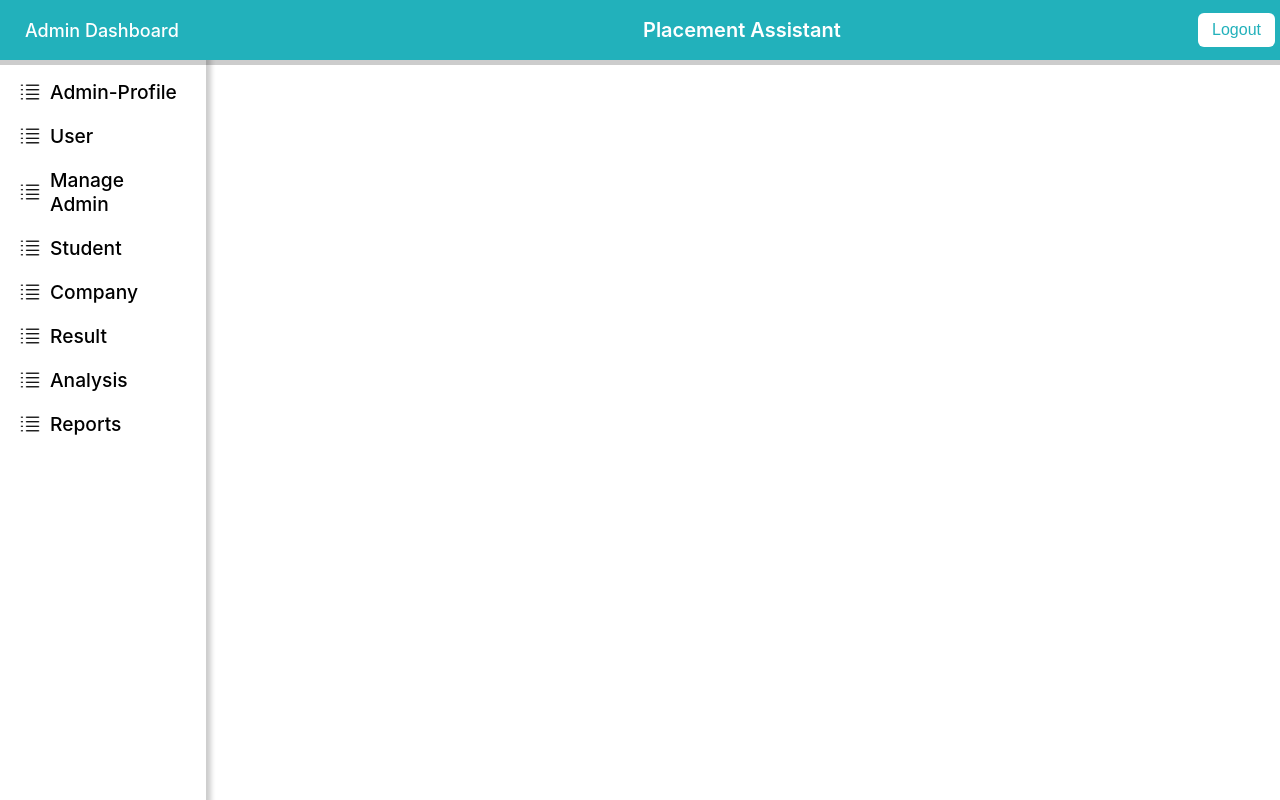
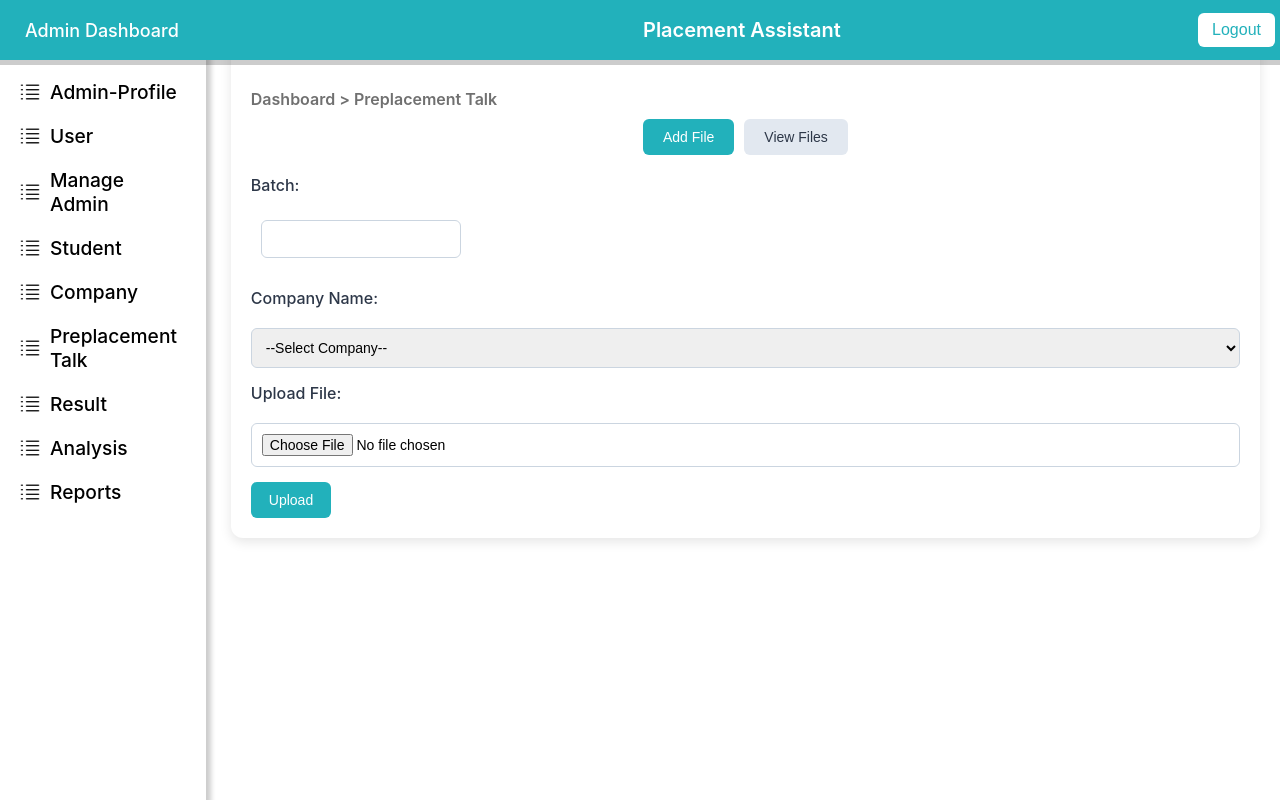
Before and after one commit to NSMakwana/Placement-Assistant-System-Frontend, a React (Create React App) app: page /admin/preplacement_talk in a window 1280 px wide. Built offline with nearby package versions, Linux system fonts and the light colour scheme; what chartjs-plugin-datalabels would draw is missing.

Commit message:
added feature for preplacementg talk

```diff
--- a/src/App.js
+++ b/src/App.js
@@ -17,6 +17,7 @@ import A_AnalysisDashboard from './Pages/admin/A_AnalysisDashboard';
 import U_Dashboard from './Pages/admin/U_Dashboard';
 // import PrivateRoute from './routes/PrivateRoute';
 import ManageAdmin from "./Pages/admin/ManageAdmin";
+import PreplacementTalk from './Pages/admin/Preplacement_talk';
 
 function App() {
   return (
@@ -46,6 +47,7 @@ function App() {
         <Route path="result" element={<EnterResultDashboard />} />
         <Route path="analysis" element={<A_AnalysisDashboard />} />
         <Route path="manage_admin" element={<ManageAdmin />} />
+        <Route path="preplacement_talk" element={<PreplacementTalk />} />
 
 
         </Route>
--- a/src/Components/admin/Sidebar.js
+++ b/src/Components/admin/Sidebar.js
@@ -56,7 +56,19 @@ function Sidebar() {
         <img src="../Images/Threeline.png" alt="Company Icon" className="menu-icon" />
         <span className="menu-text">Company</span>
       </NavLink>
-
+      <NavLink
+            to="preplacement_talk"
+            className={({ isActive }) =>
+              isActive ? "menu-item active" : "menu-item"
+            }
+          >
+            <img
+              src="../Images/Threeline.png"
+              alt="Preplacement_talk Icon"
+              className="menu-icon"
+            />
+            <span className="menu-text">Preplacement Talk</span>
+          </NavLink>
       <NavLink
         to="result"
         className={({ isActive }) =>
--- /dev/null
+++ b/src/Pages/admin/Preplacement_talk.css
@@ -0,0 +1,151 @@
+/* Container */
+.preplacement-container {
+  margin-left: 17%;
+  max-width:auto;
+  /* margin: 30px auto; */
+  padding: 20px;
+  background: #ffffff;
+  border-radius: 12px;
+  box-shadow: 0 4px 12px rgba(0, 0, 0, 0.1);
+}
+
+/* Title */
+.preplacement-container h2 {
+  margin-left:17%;
+  text-align: center;
+  margin-bottom: 20px;
+  font-size: 22px;
+  font-weight: bold;
+  color: #2d3748;
+}
+
+/* Tabs */
+.preplacement-tabs {
+  display: flex;
+  justify-content: center;
+  margin-bottom: 20px;
+}
+
+.preplacement-tabs button {
+  padding: 10px 20px;
+  border: none;
+  outline: none;
+  background: #e2e8f0;
+  color: #2d3748;
+  font-size: 14px;
+  font-weight: 500;
+  cursor: pointer;
+  transition: all 0.3s;
+  border-radius: 6px;
+  margin: 0 5px;
+}
+
+.preplacement-tabs button.active {
+  background: #22b1bb;
+  color: #fff;
+}
+
+/* Form */
+.preplacement-form {
+  display: flex;
+  flex-direction: column;
+  gap: 15px;
+}
+
+.preplacement-form label {
+  font-weight: 500;
+  color: #2d3748;
+  margin-bottom: 5px;
+}
+
+.preplacement-form input,
+.preplacement-form select {
+  padding: 10px;
+  border: 1px solid #cbd5e0;
+  border-radius: 6px;
+  outline: none;
+  font-size: 14px;
+}
+
+.preplacement-form input:focus,
+.preplacement-form select:focus {
+  border-color: #4a90e2;
+  box-shadow: 0 0 5px rgba(74, 144, 226, 0.4);
+}
+
+.preplacement-form button {
+  width: fit-content;
+  padding: 10px 18px;
+  background:  #22b1bb;
+  color: #fff;
+  border: none;
+  border-radius: 6px;
+  font-size: 14px;
+  cursor: pointer;
+  transition: background 0.3s;
+}
+
+.preplacement-form button:hover {
+  background: #107e86;
+}
+
+/* Table */
+.preplacement-table {
+  width: 100%;
+  border-collapse: collapse;
+  margin-top: 15px;
+}
+
+.preplacement-table th,
+.preplacement-table td {
+  border: 1px solid #e2e8f0;
+  padding: 12px;
+  text-align: center;
+  font-size: 14px;
+}
+
+.preplacement-table th {
+  background: #f7fafc;
+  font-weight: 600;
+  color: #2d3748;
+}
+
+.preplacement-table td {
+  background: #fff;
+}
+
+.preplacement-table button {
+  padding: 6px 12px;
+  margin: 0 4px;
+  border: none;
+  border-radius: 4px;
+  font-size: 13px;
+  cursor: pointer;
+  transition: 0.2s;
+}
+
+.preplacement-table button.download {
+  background: #38a169;
+  color: white;
+}
+
+.preplacement-table button.download:hover {
+  background: #2f855a;
+}
+
+.preplacement-table button.delete {
+  background: #e53e3e;
+  color: white;
+}
+
+.preplacement-table button.delete:hover {
+  background: #c53030;
+}
+.breadcrumb_p{
+  font-size: 16px;
+  font-weight: 600;
+  margin-bottom: 10px;
+  color: #707070; /* Adjust as needed */
+  margin-left:0%;
+  margin-top:5%;
+}
--- /dev/null
+++ b/src/Pages/admin/Preplacement_talk.js
@@ -0,0 +1,189 @@
+import React, { useState, useEffect } from "react";
+import "./Preplacement_talk.css";
+
+function PreplacementTalk() {
+  const [activeTab, setActiveTab] = useState("add");
+  const [batch, setBatch] = useState("");
+  const [companyName, setCompanyName] = useState("");
+  const [companies, setCompanies] = useState([]);
+  const [file, setFile] = useState(null);
+  const [files, setFiles] = useState([]);
+
+  // Fetch companies for selected batch
+  useEffect(() => {
+    if (batch) {
+      fetch(`https://placement-assistant-system.onrender.com/api/companies/batch/${batch}`)
+        .then((res) => res.json())
+        .then((data) => setCompanies(data));
+    }
+  }, [batch]);
+
+  const handleUpload = async (e) => {
+    e.preventDefault();
+    const formData = new FormData();
+    formData.append("batch", batch);
+    formData.append("companyName", companyName);
+    formData.append("file", file);
+
+    const response = await fetch("https://placement-assistant-system.onrender.com/api/preplacement-talks/upload", {
+      method: "POST",
+      body: formData,
+    });
+
+    if (response.ok) {
+      alert("File uploaded successfully!");
+      setBatch("");
+      setCompanyName("");
+      setFile(null);
+    } else {
+      alert("Upload failed!");
+    }
+  };
+
+  const fetchFiles = async () => {
+    const res = await fetch(
+      `https://placement-assistant-system.onrender.com/api/preplacement-talks/filter?batch=${batch}&companyName=${companyName}`
+    );
+    const data = await res.json();
+    setFiles(data);
+  };
+
+  const handleDelete = async (id) => {
+    const res = await fetch(`https://placement-assistant-system.onrender.com/api/preplacement-talks/${id}`, {
+      method: "DELETE",
+    });
+    if (res.ok) {
+      alert("Deleted successfully");
+      setFiles(files.filter((f) => f.id !== id));
+    }
+  };
+
+  const handleDownload = (id) => {
+    window.location.href = `https://placement-assistant-system.onrender.com/api/preplacement-talks/download/${id}`;
+  };
+
+  return (
+    <div className="preplacement-container">
+    <div className="breadcrumb_p">Dashboard &gt; Preplacement Talk</div>
+
+      {/* Tabs */}
+      <div className="preplacement-tabs">
+        <button
+          className={activeTab === "add" ? "active" : ""}
+          onClick={() => setActiveTab("add")}
+        >
+          Add File
+        </button>
+        <button
+          className={activeTab === "view" ? "active" : ""}
+          onClick={() => setActiveTab("view")}
+        >
+          View Files
+        </button>
+      </div>
+
+      {/* Add File Form */}
+      {activeTab === "add" && (
+        <form className="preplacement-form" onSubmit={handleUpload}>
+          <label>Batch:</label>
+          <input
+            type="text"
+            value={batch}
+            onChange={(e) => setBatch(e.target.value)}
+            required
+          />
+
+          <label>Company Name:</label>
+          <select
+            value={companyName}
+            onChange={(e) => setCompanyName(e.target.value)}
+            required
+          >
+            <option value="">--Select Company--</option>
+            {companies.map((c, i) => (
+              <option key={i} value={c}>
+                {c}
+              </option>
+            ))}
+          </select>
+
+          <label>Upload File:</label>
+          <input
+            type="file"
+            onChange={(e) => setFile(e.target.files[0])}
+            required
+          />
+
+          <button type="submit">Upload</button>
+        </form>
+      )}
+
+      {/* View Files Section */}
+      {activeTab === "view" && (
+        <div>
+          <form
+            className="preplacement-form"
+            onSubmit={(e) => {
+              e.preventDefault();
+              fetchFiles();
+            }}
+          >
+            <label>Batch:</label>
+            <input
+              type="text"
+              value={batch}
+              onChange={(e) => setBatch(e.target.value)}
+            />
+
+            <label>Company:</label>
+            <select
+              value={companyName}
+              onChange={(e) => setCompanyName(e.target.value)}
+            >
+              <option value="">--Select Company--</option>
+              {companies.map((c, i) => (
+                <option key={i} value={c}>
+                  {c}
+                </option>
+              ))}
+            </select>
+
+            <button type="submit">Search</button>
+          </form>
+
+          <table className="preplacement-table">
+            <thead>
+              <tr>
+                <th>File</th>
+                <th>Action</th>
+              </tr>
+            </thead>
+            <tbody>
+              {files.map((f) => (
+                <tr key={f.id}>
+                  <td>{f.fileUrl.split("/").pop()}</td>
+                  <td>
+                    <button
+                      className="download"
+                      onClick={() => handleDownload(f.id)}
+                    >
+                      Download
+                    </button>
+                    <button
+                      className="delete"
+                      onClick={() => handleDelete(f.id)}
+                    >
+                      Delete
+                    </button>
+                  </td>
+                </tr>
+              ))}
+            </tbody>
+          </table>
+        </div>
+      )}
+    </div>
+  );
+}
+
+export default PreplacementTalk;
```
